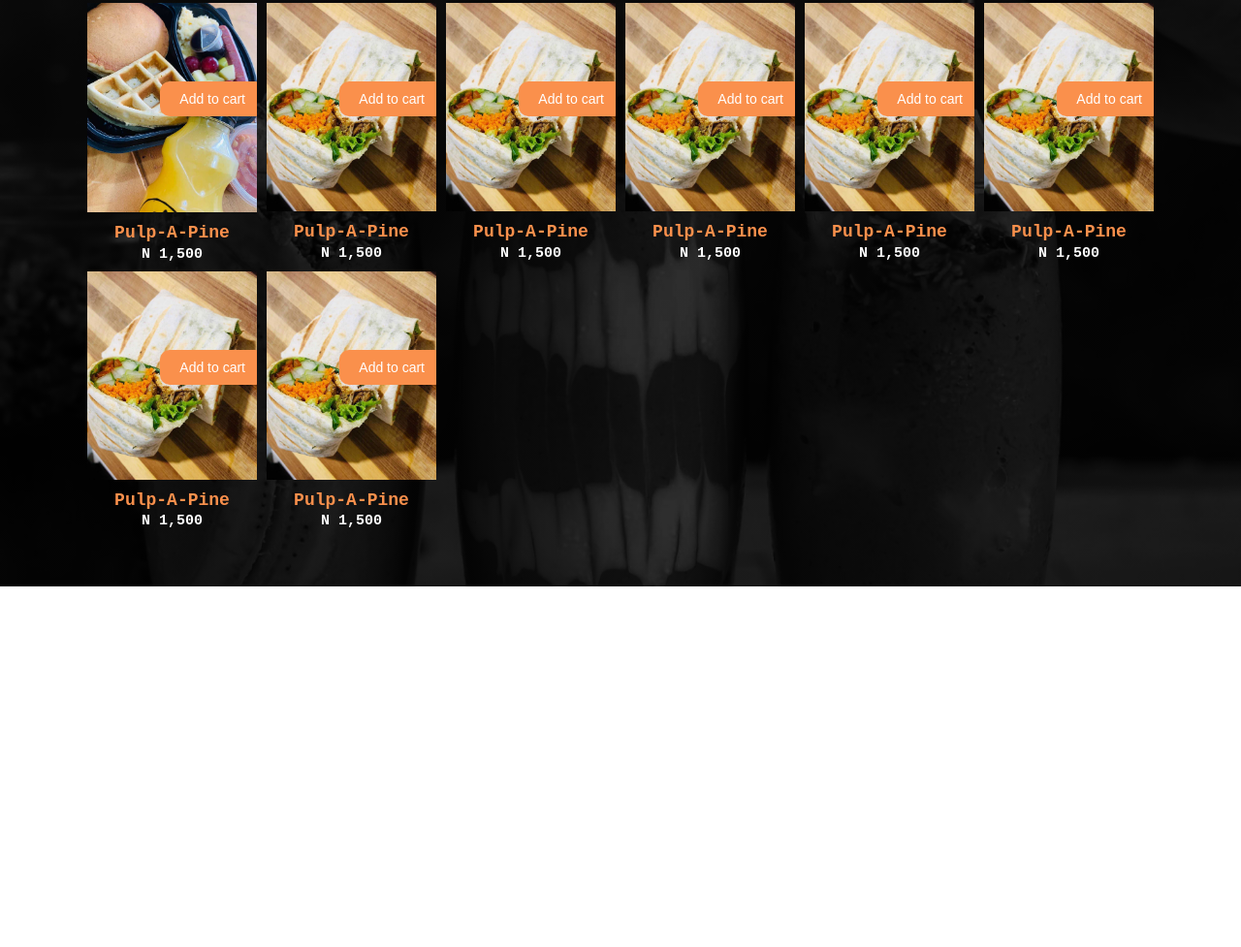
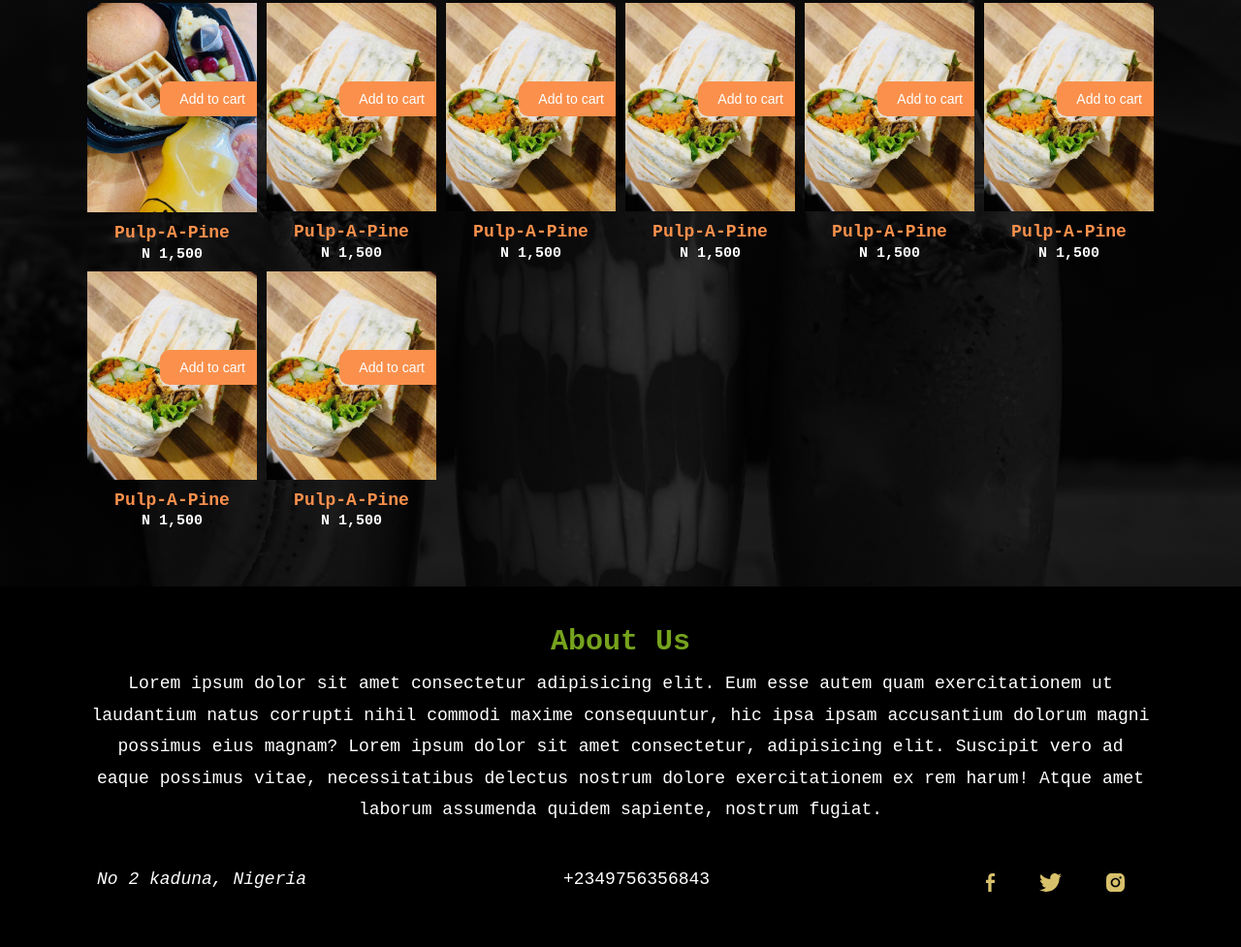
Before and after one commit to redehubng/hawk-frosh, a plain HTML site: page index.html in a window 1280 px wide. Shown: the part 778-1755 px from the top of the page at 97% size. Before the commit the page ends 1383 px from the top, so only its background shows below. Drawn offline with nearby package versions, Linux system fonts and the light colour scheme.

Commit message:
added the footer

```diff
--- a/Frosh Cafe/index.html
+++ b/index.html
@@ -162,9 +162,23 @@
     <!--[End] -->
 
     <!-- footer section -->
-    <footer class="footer">
-
-    </footer>
+    <footer class="footer ">
+        <div class="container">
+            <h2>About Us</h2>
+            <p>Lorem ipsum dolor sit amet consectetur adipisicing elit. Eum esse autem quam exercitationem ut laudantium natus corrupti nihil commodi maxime consequuntur,
+             hic ipsa ipsam accusantium dolorum magni possimus eius magnam? Lorem ipsum dolor sit amet consectetur, adipisicing elit. Suscipit vero ad eaque possimus vitae,
+             necessitatibus delectus nostrum dolore exercitationem ex rem harum! Atque amet laborum assumenda quidem sapiente, nostrum fugiat.</p>
+            <section class="wrapper">
+                <address>No 2 kaduna, Nigeria</address>
+                <p>+2349756356843</p>
+                <span>
+                    <a href="#"><img src="./imgs/facebook.svg" alt="Facebook Icon"></a>
+                    <a href="#"><img src="./imgs/twitter.svg" alt="twitter Icon"></a>
+                    <a href="#"><img src="./imgs/instagram.svg" alt="instagram Icon"></a>
+                </span>
+            </section>
+        </div>
+        </footer>
     <!-- [End] -->
     </div>
 
--- a/Frosh Cafe/stylesheet/style.css
+++ b/stylesheet/style.css
@@ -51,8 +51,10 @@ body{
 
 .wrapper{
     display: flex;
-    justify-content: space-between;
-    align-items: center;
+    flex-wrap: wrap;
+    justify-content: center;
+    /* align-items: center; */
+
 }
 
 .btn:link,
@@ -331,7 +333,33 @@ body{
 }
 
 
+footer{
+    background: var(--dark);
+}
+footer h2 {
+    font-size: var(--h2);
+    text-align: center;
+    color: var(--secondary-color);
+    padding-top: 3rem;
+}
+footer p {
+    text-align: center;
+    font-size: var(--h4);
 
+}
+
+address {
+    font-size: var(--h4);
+}
+
+footer section {
+    padding: 4rem 1rem;
+
+}
+footer section span img {
+    padding: 1rem 2rem;
+
+}
 
 
 
@@ -349,6 +377,7 @@ body{
         grid-column-gap: 1rem;
         grid-row-gap: 1rem;
     }
+
 
 }
 
@@ -393,6 +422,8 @@ body{
         max-width: 60ch;
     }
 
+
+
 }
 
 
@@ -431,6 +462,9 @@ body{
         grid-row-gap: 1rem;
     }
 
+    .wrapper{
+        justify-content: space-between;
+    }
 
 }
 
@@ -442,5 +476,9 @@ body{
     .herobox-text{
         font-size: 7.5rem;
     }
+    .wrapper{
+        justify-content: space-between;
+    }
+
 
 }
```
Also changed, not shown: imgs/IMG_20200727_071607.jpg (renamed from Frosh Cafe/imgs/IMG_20200727_071607.jpg), imgs/IMG_20200727_071630.jpg (renamed from Frosh Cafe/imgs/IMG_20200727_071630.jpg), imgs/IMG_20200727_071643.jpg (renamed from Frosh Cafe/imgs/IMG_20200727_071643.jpg), imgs/IMG_20200727_071723.jpg (renamed from Frosh Cafe/imgs/IMG_20200727_071723.jpg), imgs/IMG_20200727_071817.jpg (renamed from Frosh Cafe/imgs/IMG_20200727_071817.jpg), imgs/Rectangle 3.png (renamed from Frosh Cafe/imgs/Rectangle 3.png), imgs/facebook.svg (added), imgs/food.png (renamed from Frosh Cafe/imgs/food.png), imgs/froshcafepng.png (renamed from Frosh Cafe/imgs/froshcafepng.png), imgs/instagram.svg (added), imgs/twitter.svg (added), 2 other files.
